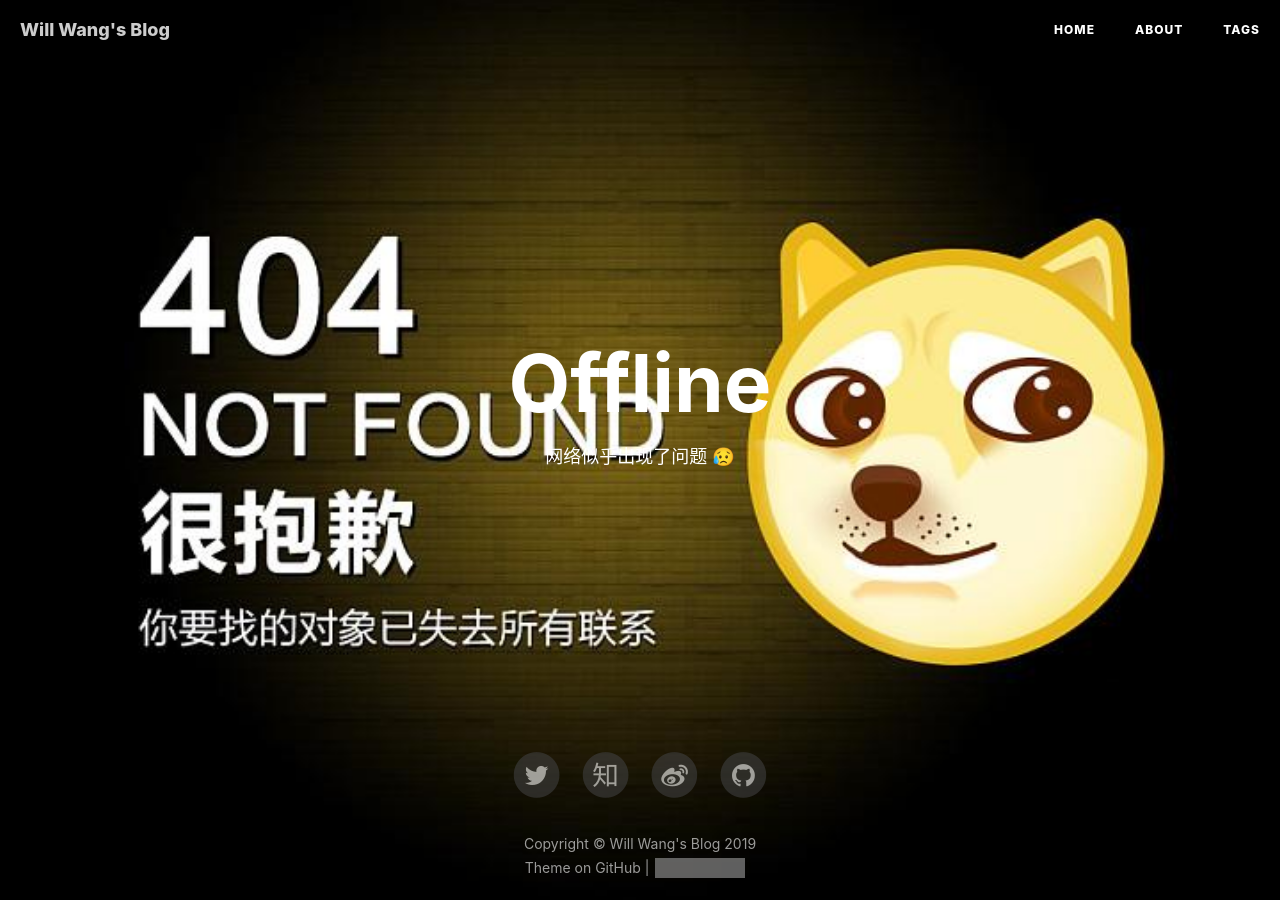
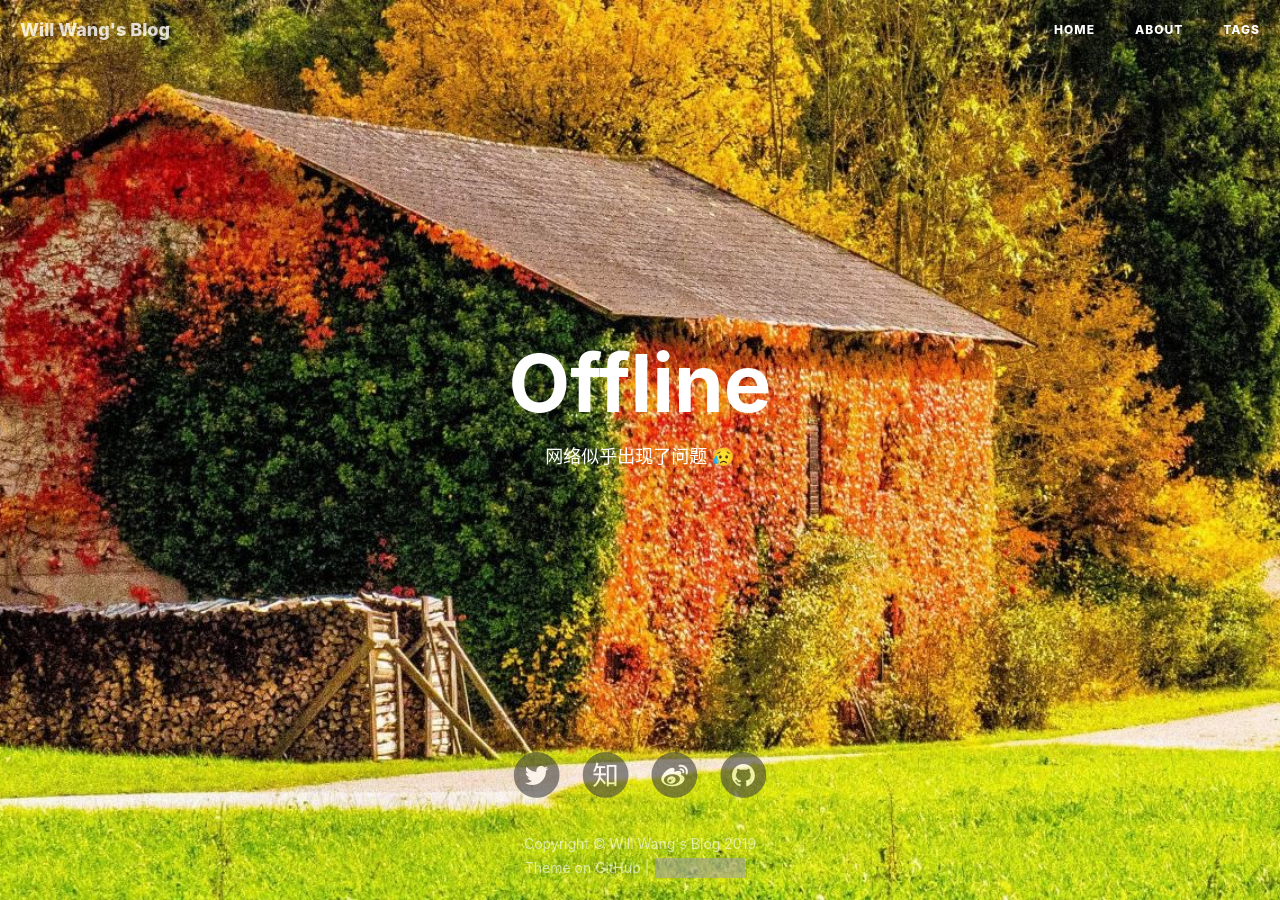
Before and after one commit to flyingwzb/flyingwzb.github.io, a Jekyll site: the page built from offline.html, in a window 1280 px wide. Built offline with Jekyll 4.4.1, drawn with Linux system fonts in a browser that asks for light colours; nearby versions of some CDN libraries; comment, search, counter and statistics services are not loaded; grey boxes are pictures that could not be loaded.

Commit message:
样式调整

```diff
--- a/404.html
+++ b/404.html
@@ -1,7 +1,7 @@
 ---
 layout: default
 description: "你来到了没有知识的荒原 🙊"
-header-img: "img/404-bg.png"
+header-img: "img/404-bg.jpg"
 permalink: /404.html
 ---
 
--- a/offline.html
+++ b/offline.html
@@ -1,7 +1,7 @@
 ---
 layout: default
 description: "网络似乎出现了问题 😥"
-header-img: "img/404-bg.png"
+header-img: "img/404-bg.jpg"
 permalink: /offline.html
 ---
 
```
Also changed, not shown: img/404-bg-old.jpg (deleted), img/404-bg.jpg, img/404-bg.png (deleted), img/about-w-gentle.jpg (deleted).
